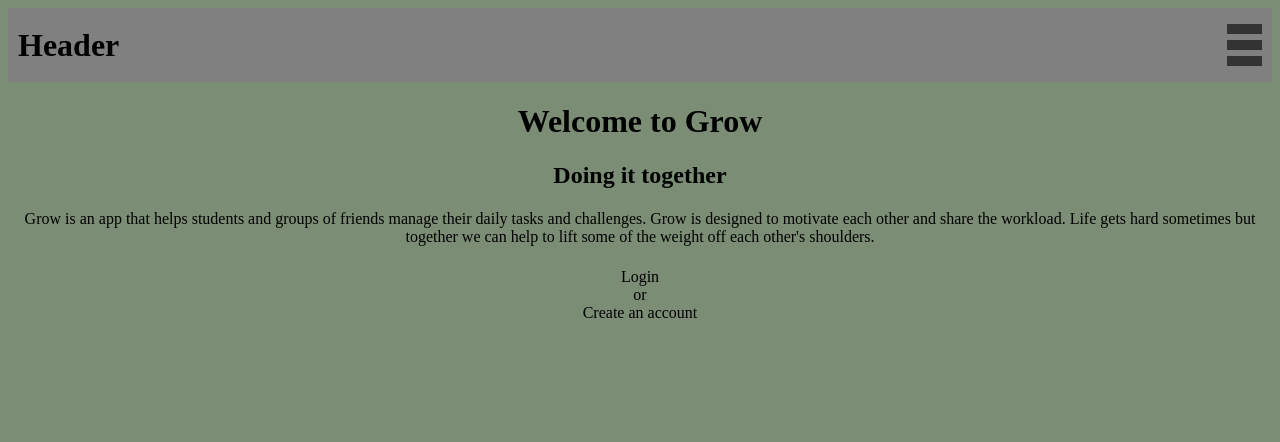
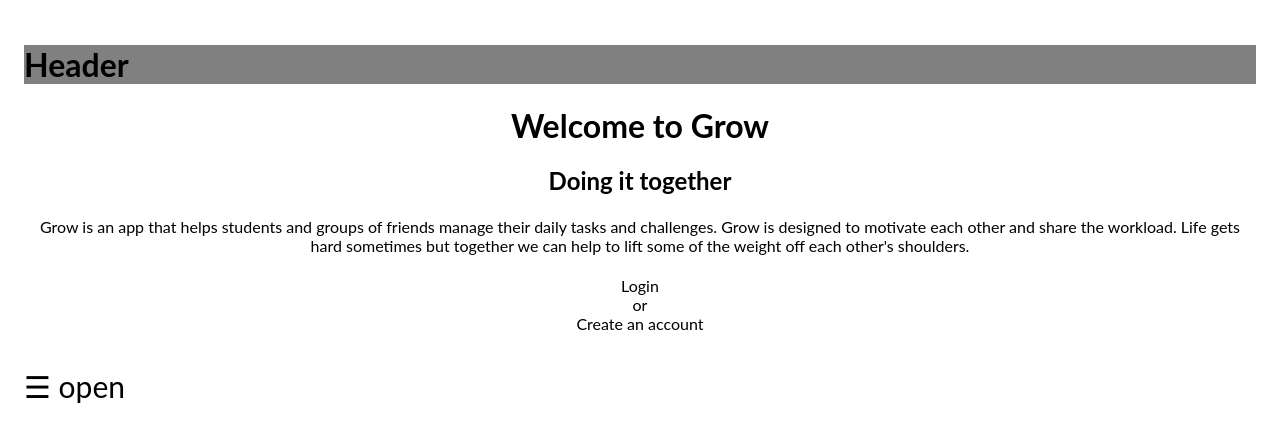
Before and after one commit to Its-Aspen/Doing-it-together, a plain HTML site: page index.html in a window 1280 px wide. Drawn offline with Linux system fonts and the light colour scheme.

Commit message:
New stuff

```diff
--- /dev/null
+++ b/backup files/backupindex.txt.html
@@ -0,0 +1,74 @@
+<!DOCTYPE html>
+<html>
+<head>
+    <meta name="viewport" content="width=device-width, initial-scale=1" />
+    <title>Grow (Doing it together)</title>
+    <link rel="icon" type="image/x-icon" href="/images/favicon.ico">
+
+    <style>
+        .container {
+            display: inline-block;
+            cursor: pointer;
+        }
+
+        .bar1, .bar2, .bar3 {
+            width: 35px;
+            height: 10px;
+            background-color: #333;
+            margin: 6px 0;
+            transition: 0.4s;
+        }
+
+        .change .bar1 {
+            transform: translate(0, 11px) rotate(-45deg);
+        }
+
+        .change .bar2 {opacity: 0;}
+
+        .change .bar3 {
+            transform: translate(0, -11px) rotate(45deg);
+        }
+
+        .header-container {
+            display: flex;
+            justify-content: space-between;
+            background-color: gray;
+            align-items: center;
+            padding: 10px;
+        }
+
+        .header-title {
+            margin: 0;
+        }
+    </style>
+
+</head>
+<body style="background-color: #7b8d75;">
+
+    <div class="header-container">
+        <h1 class="header-title">Header</h1>
+
+        <div class="container" onclick="myFunction(this)">
+            <div  class="bar1"></div>
+            <div class="bar2"></div>
+            <div class="bar3"></div>
+        </div>
+    </div>
+
+    <script>
+        function myFunction(x) {
+          x.classList.toggle("change");
+        }
+    </script>
+
+    <h1></h1>
+    <h1 style="text-align: center;"> Welcome to Grow </h1>
+    <h2 style="text-align: center;">Doing it together</h2>
+    <h1></h1>
+    <p style="text-align: center;">Grow is an app that helps students and groups of friends manage their daily tasks and challenges. Grow is designed to motivate each other and share the workload. Life gets hard sometimes but together we can help to lift some of the weight off each other's shoulders. </p>
+    <h1></h1>
+    <h1></h1>
+    <p style="text-align: center;">Login <br> or <br> Create an account </p>
+
+</body>
+</html>
--- a/index.html
+++ b/index.html
@@ -1,66 +1,71 @@
 <!DOCTYPE html>
 <html>
 <head>
-    <meta name="viewport" content="width=device-width, initial-scale=1" />
-    <title>Grow (Doing it together)</title>
-    <link rel="icon" type="image/x-icon" href="/images/favicon.ico">
-
+<meta name="viewport" content="width=device-width, initial-scale=1">
 <style>
-        .container {
-            display: inline-block;
-            cursor: pointer;
+body {
+  font-family: "Lato", sans-serif;
 }
 
-        .bar1, .bar2, .bar3 {
-            width: 35px;
-            height: 10px;
-            background-color: #333;
-            margin: 6px 0;
-            transition: 0.4s;
+.sidenav {
+  height: 100%;
+  width: 0;
+  position: fixed;
+  z-index: 1;
+  top: 0;
+  left: 0;
+  background-color: #111;
+  overflow-x: hidden;
+  transition: 0.5s;
+  padding-top: 60px;
 }
 
-        .change .bar1 {
-            transform: translate(0, 11px) rotate(-45deg);
+.sidenav a {
+  padding: 8px 8px 8px 32px;
+  text-decoration: none;
+  font-size: 25px;
+  color: #818181;
+  display: block;
+  transition: 0.3s;
 }
 
-        .change .bar2 {opacity: 0;}
-
-        .change .bar3 {
-            transform: translate(0, -11px) rotate(45deg);
+.sidenav a:hover {
+  color: #f1f1f1;
 }
 
-        .header-container {
-            display: flex;
-            justify-content: space-between;
-            background-color: gray;
-            align-items: center;
-            padding: 10px;
+.sidenav .closebtn {
+  position: absolute;
+  top: 0;
+  right: 25px;
+  font-size: 36px;
+  margin-left: 50px;
 }
 
-        .header-title {
-            margin: 0;
+#main {
+  transition: margin-left .5s;
+  padding: 16px;
+}
+
+@media screen and (max-height: 450px) {
+  .sidenav {padding-top: 15px;}
+  .sidenav a {font-size: 18px;}
 }
 </style>
+</head>
+<body>
 
-</head>
-<body style="background-color: #7b8d75;">
-
-    <div class="header-container">
-        <h1 class="header-title">Header</h1>
-
-        <div class="container" onclick="myFunction(this)">
-            <div  class="bar1"></div>
-            <div class="bar2"></div>
-            <div class="bar3"></div>
-        </div>
+<div id="mySidenav" class="sidenav">
+  <a href="javascript:void(0)" class="closebtn" onclick="closeNav()">&times;</a>
+  <a href="#">About</a>
+  <a href="#">Services</a>
+  <a href="#">Clients</a>
+  <a href="#">Contact</a>
 </div>
 
-    <script>
-        function myFunction(x) {
-          x.classList.toggle("change");
-        }
-    </script>
-
+<div id="main">
+  <div class="header" style="background-color: gray;">
+    <h1>Header</h1>
+  </div>
   <h1></h1>
   <h1 style="text-align: center;"> Welcome to Grow </h1>
   <h2 style="text-align: center;">Doing it together</h2>
@@ -68,7 +73,21 @@
   <p style="text-align: center;">Grow is an app that helps students and groups of friends manage their daily tasks and challenges. Grow is designed to motivate each other and share the workload. Life gets hard sometimes but together we can help to lift some of the weight off each other's shoulders. </p>
   <h1></h1>
   <h1></h1>
-    <p style="text-align: center;">Login <br> or <br> Create an account </p>
+  <p style="text-align: center;">Login <br> or <br> Create an account </br> </br>  </p>
+  <span style="font-size:30px;cursor:pointer" onclick="openNav()">&#9776; open</span>
+</div>
+
+<script>
+function openNav() {
+  document.getElementById("mySidenav").style.width = "250px";
+  document.getElementById("main").style.marginRight = "250px";
+}
+
+function closeNav() {
+  document.getElementById("mySidenav").style.width = "0";
+  document.getElementById("main").style.marginRight= "0";
+}
+</script>
 
 </body>
 </html>
```
Lines whose indentation alone changed are shown as unchanged.
